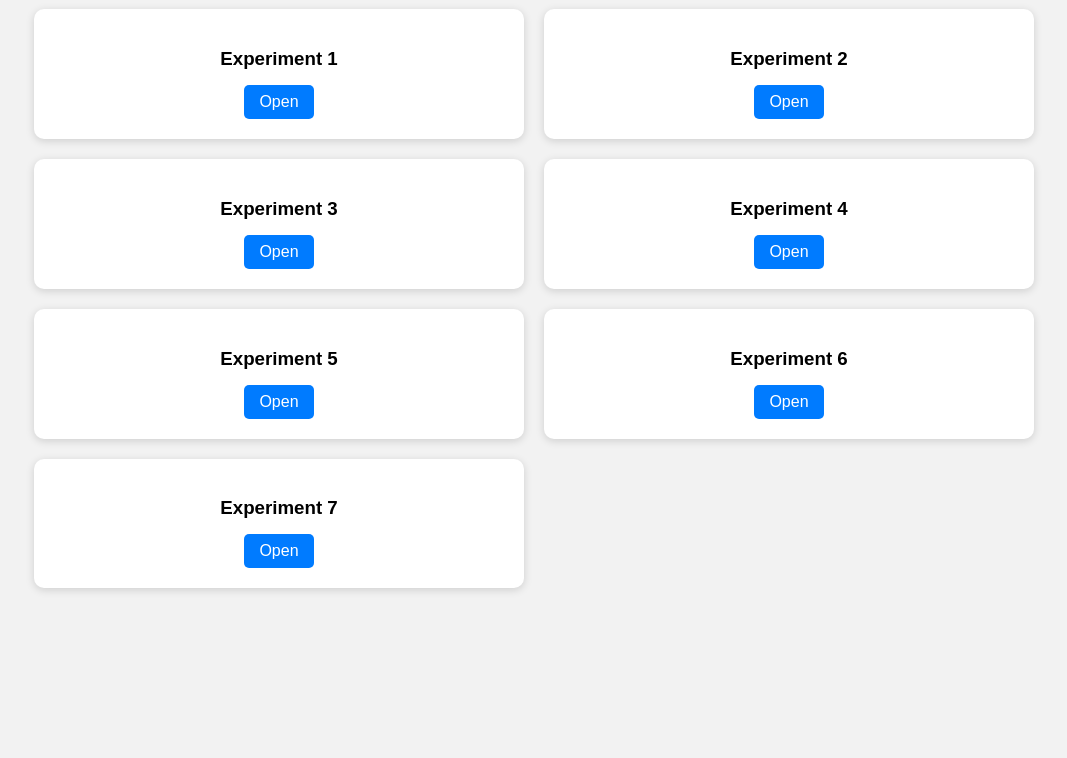
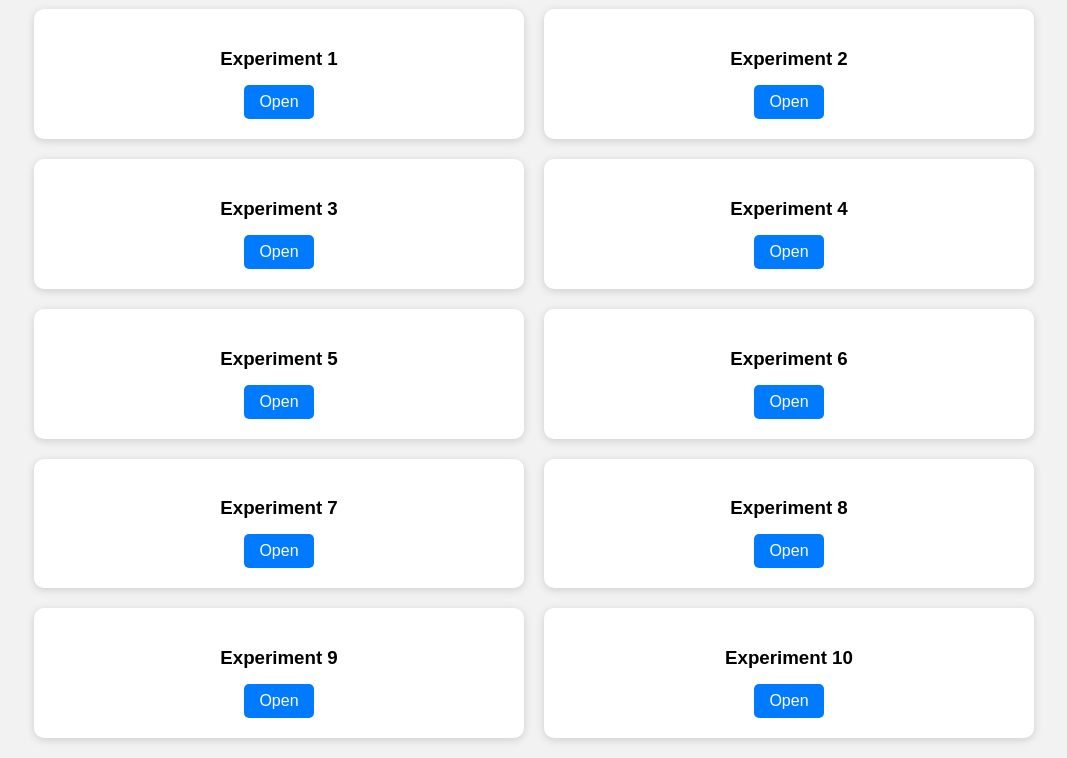
Before and after one commit to 6379424329keerthi-blip/Index_Web, a plain HTML site: page index.html in a window 1280 px wide. Shown: the part 99-857 px from the top of the page, without its empty margins (106-1173 px from the left). Before the commit the page ends 800 px from the top, so only its background shows below. Drawn offline with Linux system fonts and the light colour scheme.

Commit message:
Update index.html

```diff
--- a/index.html
+++ b/index.html
@@ -116,6 +116,21 @@
             <a href="./Ex_7.html">Open</a>
         </div>
 
+        <div class="card">
+            <h3>Experiment 8</h3>
+            <a href="https://6379424329keerthi-blip.github.io/react-ui-lab/">Open</a>
+        </div>
+
+        <div class="card">
+            <h3>Experiment 9</h3>
+            <a href="./Ex_9.html">Open</a>
+        </div>
+
+        <div class="card">
+            <h3>Experiment 10</h3>
+            <a href="./Ex_10.html">Open</a>
+        </div>
+
     </div>
 
 </body>
```
